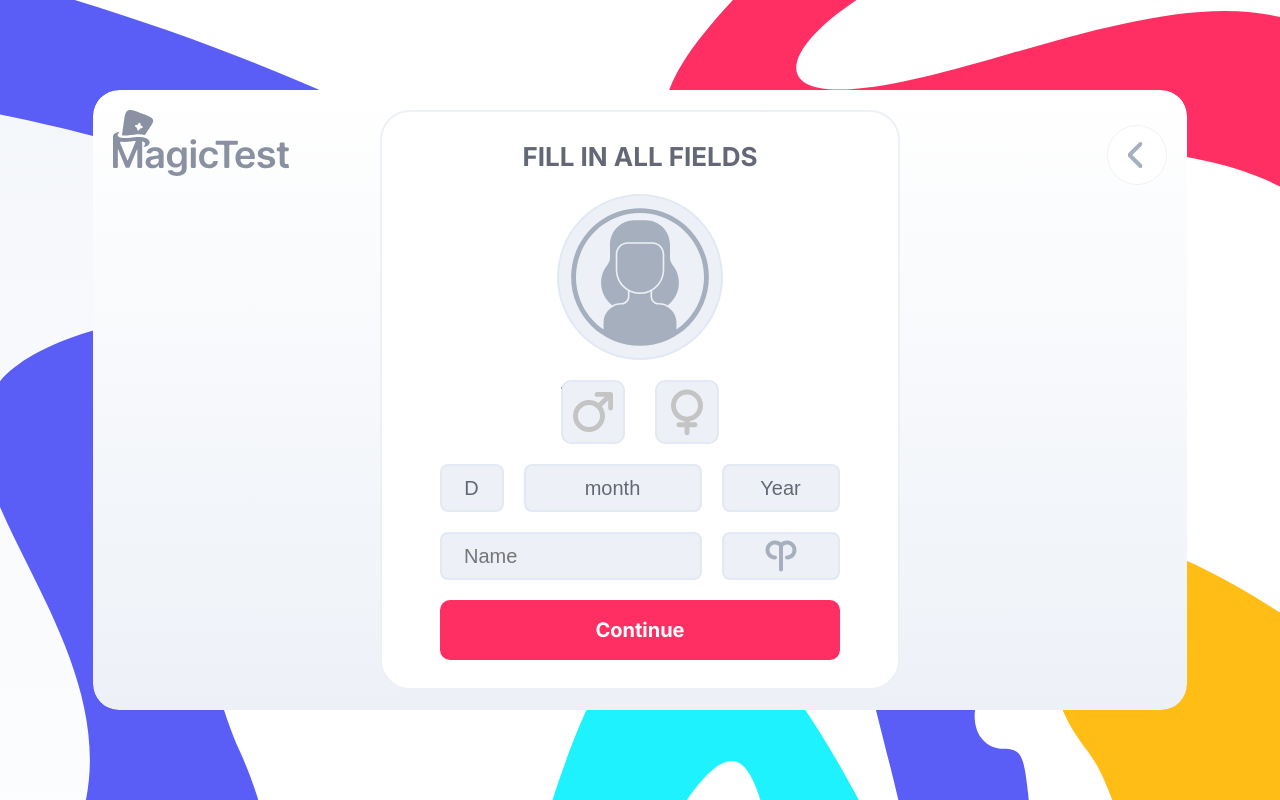
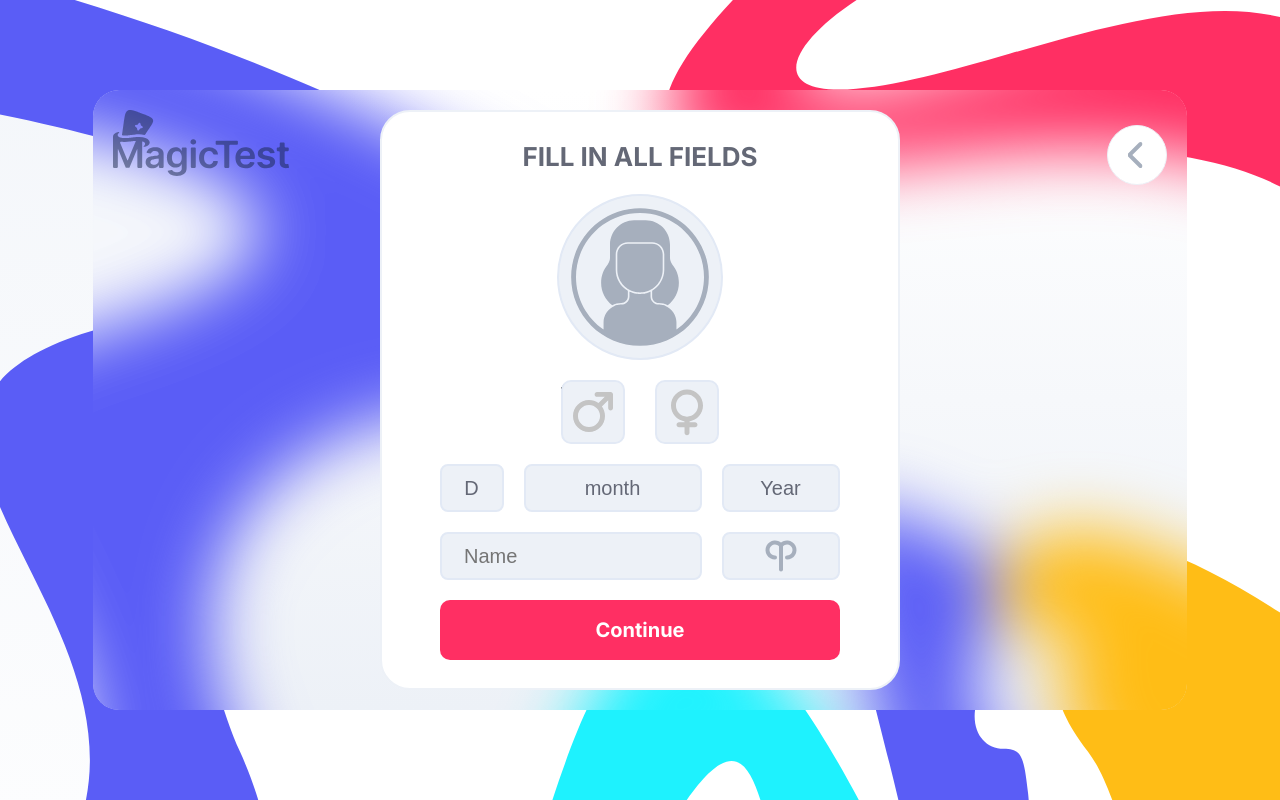
Before and after one commit to hicugi/magic-test, a Vue app: page / in a window 1280 px wide. Both pictures are taken after a click on the button "Start". Built offline with nearby package versions, Linux system fonts and the light colour scheme.

Commit message:
fix: blur effect on background

```diff
--- a/src/components/Ui/Container.vue
+++ b/src/components/Ui/Container.vue
@@ -6,7 +6,6 @@ const className = "ui-container";
   <div :class="className">
     <div :class="`${className}-wrapper`">
       <div :class="`${className}-bg`">
-        <div :class="`${className}-bg__item`" />
         <div :class="`${className}-bg__item`" />
         <div :class="`${className}-bg__item`" />
       </div>
@@ -19,7 +18,6 @@ const className = "ui-container";
 </template>
 
 <style lang="sass">
-
 .ui-container
   --border-radius: 26px
   --ui-container-height: 745px
@@ -61,11 +59,10 @@ const className = "ui-container";
         height: 100%
         background: linear-gradient(180deg, #FFFFFF 0%, #EDF1F7 100%)
       &:nth-child(2)
+        width: 100vw
+        height: 100vh
         background: url(/assets/img/bg/full-others.svg) no-repeat center
         background-size: cover
         filter: blur(34px)
-      &:nth-child(3)
-        background: linear-gradient(180deg, rgba(255, 255, 255, 0.5) 0%, rgba(237, 241, 247, 0.5) 100%)
-        border: 0.874085px solid #FFFFFF
   // end bg
 </style>
```
